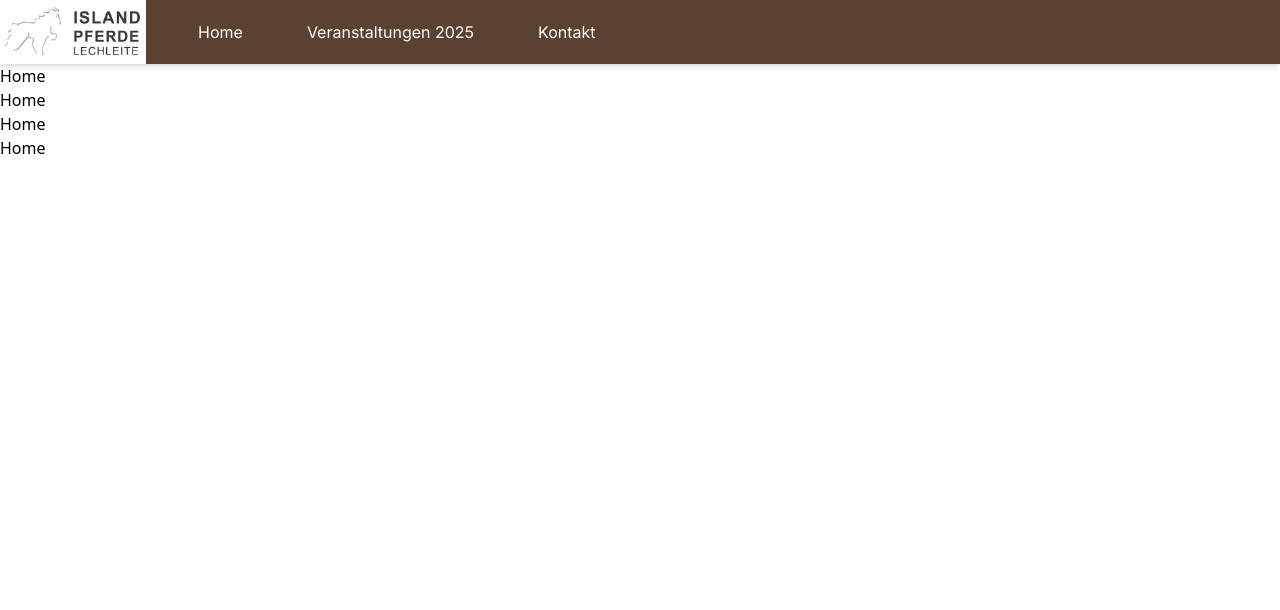
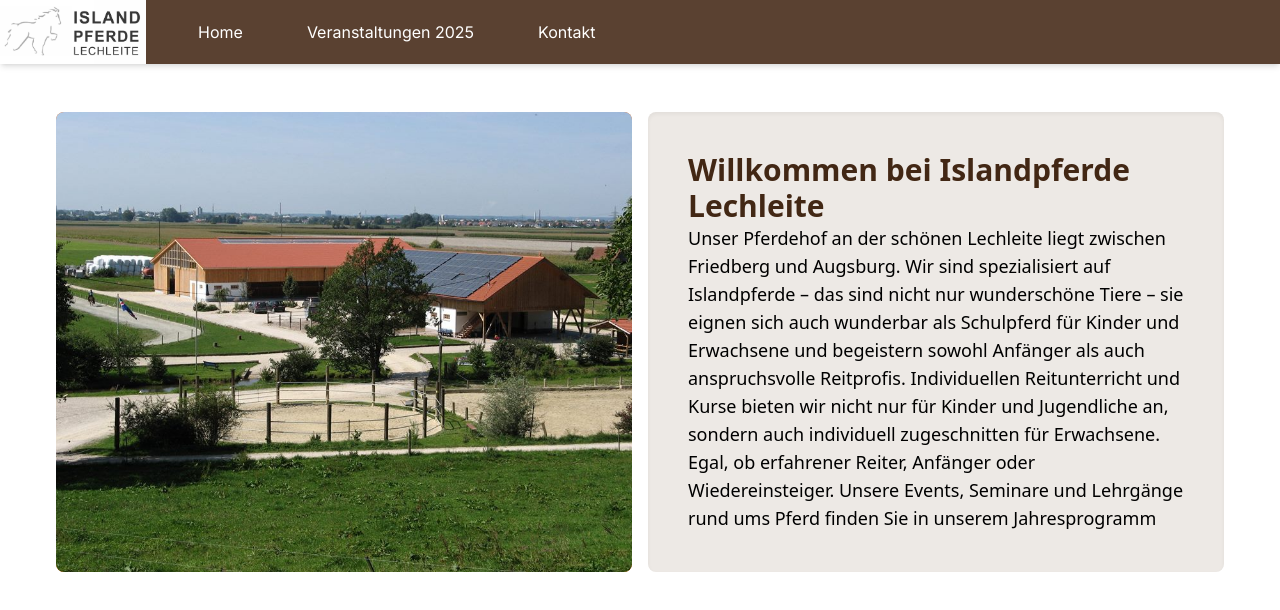
Before and after one commit to Evald2000/pferdehof, a React (Create React App) app: page / in a window 1280 px wide. Shown: the top 610 px of the page. Built offline with nearby package versions, Linux system fonts and the light colour scheme.

Commit message:
home seite angefangen

```diff
--- a/package.json
+++ b/package.json
@@ -1,6 +1,6 @@
 {
-  "homepage": "https://evald2000.github.io/pferdehof",
-  "name": "pferdehof",
+  "homepage": "https://evald2000.github.io/lechleite",
+  "name": "lechleite",
   "version": "0.1.0",
   "private": true,
   "dependencies": {
--- a/src/DropdownTest.tsx
+++ b/src/DropdownTest.tsx
@@ -23,7 +23,7 @@ const DropdownTest: React.FC<DropdownTestProps> = ({ label }) => {
       <button  className={isOpen === true ? 'DropdownbuttonActiv': 'Dropdownbutton'}>{label}</button>
       {isOpen && (
 
-        <ul className='absolute left-0 w-full bg-lightBrown scale-105 list-none m-0 rounded-b-md shadow-md transition-opacity duration-150 ease-in-out animate-fadeIn'>
+        <ul className='absolute left-0 w-full bg-lightBrown list-none m-0 rounded-b-md shadow-md transition-opacity duration-150 ease-in-out animate-slide-in-down'>
           <button className='py-3 cursor-pointer border-black w-full hover:scale-105 text-white duration-300  ' onClick={() => handleSelect('option1')}>Termine</button>
           <button className='py-3 cursor-pointer border-black w-full hover:scale-105 text-white duration-300  ' onClick={() => handleSelect('option1')}>Termine</button>
 
--- a/src/Home.tsx
+++ b/src/Home.tsx
@@ -1,14 +1,23 @@
 import Header from "./Header";
+import hof from "./assets/Hof-aereal.jpg";
 
 const Home = () => {
     return (
         <div>
         <Header></Header>
-        <div className="mt-16">
-            <h1 >Home</h1>
-            <h1 >Home</h1>
-            <h1 >Home</h1>
-            <h1>Home</h1>
+        <div className="grid sm:grid-cols-2 gap-4 mt-28 mx-14">
+          <div className="min-h-24 rounded-lg shadow-inner bg-orange-500"><img src={hof} alt="Hof" className="w-full h-full object-cover rounded-lg" /></div>
+          <div className="min-h-24 rounded-lg shadow-inner bg-background">
+            <div className="p-10 text-lg">
+            <h1 className="font-bold text-3xl text-lightBrown">Willkommen bei Islandpferde Lechleite</h1>
+            <p>Unser Pferdehof an der schönen Lechleite liegt zwischen Friedberg und Augsburg. Wir sind spezialisiert auf Islandpferde – das sind nicht nur wunderschöne Tiere – sie eignen sich auch wunderbar als Schulpferd für Kinder und Erwachsene und begeistern sowohl Anfänger als auch anspruchsvolle Reitprofis.
+Individuellen Reitunterricht und Kurse bieten wir nicht nur für Kinder und Jugendliche an, sondern auch individuell zugeschnitten für Erwachsene. Egal, ob erfahrener Reiter, Anfänger oder Wiedereinsteiger.
+Unsere Events, Seminare und Lehrgänge rund ums Pferd finden Sie in unserem Jahresprogramm
+</p>
+</div>
+
+          </div>
+          <div></div>
         </div>
         </div>
 
--- a/src/index.css
+++ b/src/index.css
@@ -7,20 +7,20 @@
 @layer components {
     .HButton {
         @apply flex items-center justify-center text-white h-9 w-auto px-3 font-title rounded-md
-        hover:bg-lightBrown hover:cursor-pointer hover:shadow-md hover:scale-105
+        hover:bg-lightBrown hover:cursor-pointer hover:shadow-md
         transition-all duration-300;
 
     }
 
     .Dropdownbutton{
         @apply flex items-center justify-center text-white h-9 w-auto px-3 font-title rounded-md
-        hover:bg-lightBrown hover:cursor-pointer hover:shadow-md hover:scale-105
+        hover:bg-lightBrown hover:cursor-pointer hover:shadow-md
         transition-all duration-300;
 
     }
     .DropdownbuttonActiv{
         @apply flex items-center justify-center text-white h-9 w-auto px-3 font-title rounded-md rounded-b-none
-    bg-lightBrown cursor-pointer shadow-md scale-105 duration-300;
+    bg-lightBrown cursor-pointer shadow-md duration-300;
 
     }
 
--- a/tailwind.config.js
+++ b/tailwind.config.js
@@ -7,23 +7,33 @@ module.exports = {
   theme: {
     extend: {
       keyframes: {
+        "slide-in-down": {
+          "0%": {
+            visibility: "visible",
+            transform: "translate3d(0, -15%, 0)",
+          },
+          "100%": {
+            transform: "translate3d(0, 0, 0)",
+          },
+        },
         fadeIn: {
           '0%': { opacity: 0 },
           '100%': { opacity: 1 },
         },
       },
       animation: {
+        "slide-in-down": 'slide-in-down 0.3s ease-in-out',
         fadeIn: 'fadeIn 0.3s ease-in-out',
       },
       colors: {
-        background:'#ede9e5',
+        background: '#ede9e5',
         header: '#5a4131',
         primary: '#a36314',
-        lightBrown: '#422714'
+        lightBrown: '#422714',
       },
       fontFamily: {
-        title:["Inter","sans-serif"]
-      }
+        title: ["Inter", "sans-serif"],
+      },
     },
   },
   plugins: [],
```
Also changed, not shown: src/assets/Hof-aereal.jpg (added), src/assets/Pensionspferde.jpg (added).
